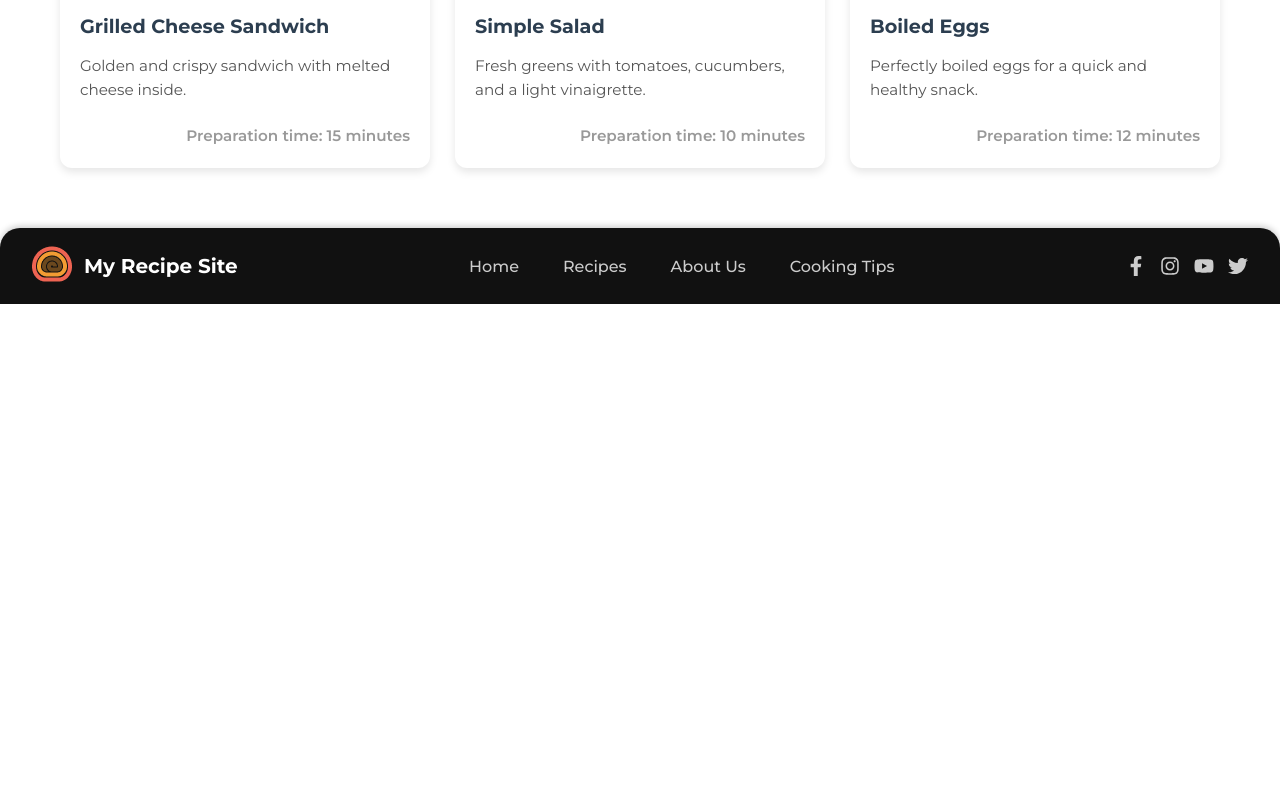
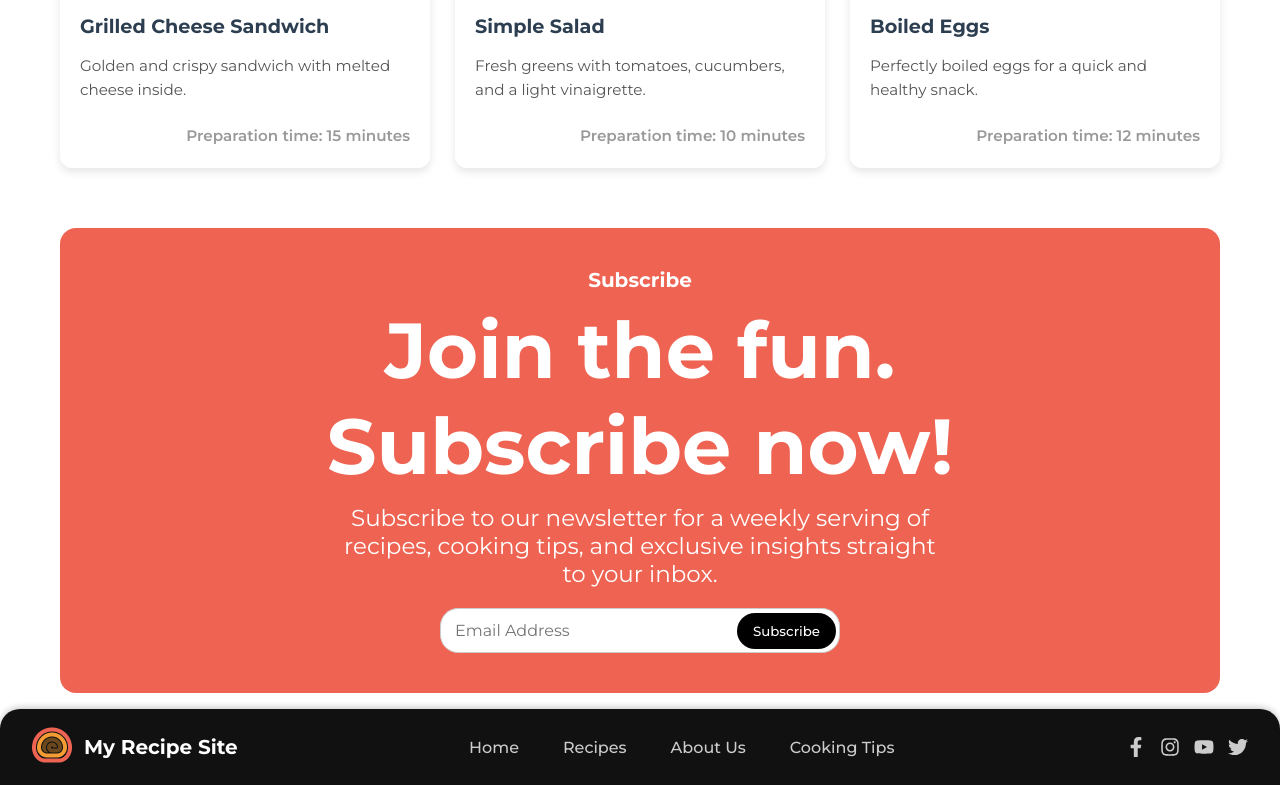
Before and after one commit to Narekharutyunyan020/Recepes, a React (Vite) app: page /tips in a window 1280 px wide. Shown: the part 1291-2076 px from the top of the page. Before the commit the page ends 1595 px from the top, so only its background shows below. Built offline with nearby package versions, Linux system fonts and the light colour scheme.

Commit message:
Feat/about (#19)
* some changes

* added subs component

```diff
--- a/src/components/Footer/Footer.jsx
+++ b/src/components/Footer/Footer.jsx
@@ -1,10 +1,33 @@
-import React from 'react';
+import React, { useEffect, useState } from 'react'
 import { Link } from 'react-router-dom';
 import { FaFacebookF, FaInstagram, FaYoutube, FaTwitter } from 'react-icons/fa';
 import s from './Footer.module.scss';
 
 const Footer = () => {
-  return (
+  const [modal, setModal] = useState(false)
+
+  useEffect(() => {
+    if (modal) {
+      setTimeout(() => { setModal(false) }, 3000)
+    }
+  }, [modal])
+  return (<>
+    <div className="container">
+      <div className={s.subscribe}>
+        <h3>Subscribe</h3>
+        <h2>Join the fun. <br /> Subscribe now!</h2>
+        <p>
+          Subscribe to our newsletter for a weekly serving of recipes, cooking tips,
+          and exclusive insights straight to your inbox.
+        </p>
+
+        <div className={s.inputWrapper}>
+          <input type="email" placeholder="Email Address" />
+          <button onClick={() => setModal(true)}>Subscribe</button>
+        </div>
+      </div>
+    </div>
+    <div className={`${s.modal} ${modal ? s.active : ""}`}>Thank you for subscribing!</div>
     <footer className={s.footer}>
       <div className={s.leftSection}>
         <div className={s.logo}>
@@ -27,6 +50,7 @@ const Footer = () => {
         <FaTwitter className={s.icon} />
       </div>
     </footer>
+  </>
   );
 };
 
--- a/src/components/Footer/Footer.module.scss
+++ b/src/components/Footer/Footer.module.scss
@@ -60,6 +60,92 @@
     }
   }
 }
+
+.modal {
+  position: fixed;
+  z-index: 10;
+  right: -500px;
+  top: 20px;
+  color: #fff;
+  display: flex;
+  align-items: center;
+  justify-content: center;
+  padding: 10px;
+  border-radius: 5px;
+  font-family: Montserrat;
+  background-color: #ee6352;
+  transition: right 0.3s, opacity 0.6s;
+  opacity: 0;
+
+  &.active {
+    right: 20px;
+    opacity: 1;
+  }
+}
+
+.subscribe {
+  background-image: url("/BG.png");
+  background-size: cover;
+  background-position: center;
+  padding: 40px;
+  border-radius: 16px;
+  color: white;
+  text-align: center;
+  align-items: center;
+  margin-bottom: 16px;
+
+  h3 {
+    font-size: 20px;
+    margin-bottom: 8px;
+  }
+
+  h2 {
+    font-size: 78px;
+    margin: 10px 0;
+  }
+
+  p {
+    font-size: 23px;
+    max-width: 600px;
+    margin: 0 auto 20px auto;
+  }
+
+  .inputWrapper {
+    position: relative;
+    width: 100%;
+    max-width: 400px;
+    margin: 0 auto;
+
+    input {
+      width: 100%;
+      padding: 12px 110px 12px 14px; // տեղ թողնում ենք կոճակի համար աջում
+      border: 1px solid #ccc;
+      border-radius: 18px;
+      font-size: 16px;
+    }
+
+    button {
+      position: absolute;
+      right: 4px;
+      top: 50%;
+      transform: translateY(-50%);
+      background-color: #000;
+      color: white;
+      padding: 10px 16px;
+      border: none;
+      border-radius: 18px;
+      cursor: pointer;
+      font-weight: 500;
+      transition: 0.3s;
+
+      &:hover {
+        background-color: #222;
+      }
+    }
+  }
+}
+
+
 @media screen and (max-width: 800px) {
   .footer {
     flex-direction: column;
@@ -91,7 +177,7 @@
 
   .leftSection {
     flex-direction: column;
-  align-items: center;
+    align-items: center;
     gap: 8px;
   }
 
--- a/src/components/Header/Header.module.scss
+++ b/src/components/Header/Header.module.scss
@@ -43,6 +43,7 @@
   padding: 8px 12px;
   border-radius: 6px;
   transition: 0.2s ease;
+
   &.active::after {
     width: 100%;
   }
@@ -163,6 +164,7 @@
   text-decoration: none;
   font-size: 18px;
   transition: 0.2s ease;
+
   &.active {
     color: #e67e22;
   }
@@ -183,6 +185,7 @@
 
 
 @media (max-width: 1000px) {
+
   .nav,
   .rightSection {
     display: none;
--- a/src/pages/AboutUs/AboutUs.jsx
+++ b/src/pages/AboutUs/AboutUs.jsx
@@ -28,10 +28,10 @@ const AboutUs = () => {
           <img src="/about/e637b4d0d93b838c110e630a7879786b359769e0.jpg" alt="" />
           <div>
             <span>Follow me</span>
+            <a href="insta.com"></a>
             <a href=""></a>
             <a href=""></a>
-            <a href=""></a>
-            </div>
+          </div>
         </div>
         <div className={s.text}>
           <p className={s.desc}>Born and raised in the vibrant culinary landscape of Italy, my journey with food began in the heart of my family's kitchen. Surrounded by the aroma of fresh herbs, the sizzle of pans, and the laughter of loved ones, I developed a deep appreciation for the art of cooking. My culinary education took me from the historic streets of Rome to the bustling markets of Florence, where I honed my skills and cultivated a love for the simplicity and authenticity of Italian cuisine.</p>
--- a/src/pages/Home/Home.jsx
+++ b/src/pages/Home/Home.jsx
@@ -1,6 +1,5 @@
 import React, { useEffect, useState } from 'react'
 import s from "./Home.module.scss"
-import { Rating } from 'react-simple-star-rating'
 import { getRecipes } from '../../services/recipes'
 import RecipesCard from '../../components/RecipeCard/RecipesCard'
 import RecipeSlider from '../../components/RecipeSlider/RecipeSlider'
@@ -22,7 +21,7 @@ const Home = () => {
       <div className='container'>
         <div className={s.subscribes}>
           <div className={s.blur}>
-            <h1>Join the fun. <br /> Subscribe now!</h1>
+            <h2>Join the fun. <br /> Subscribe now!</h2>
             <p>
               Subscribe to our newsletter for a weekly serving of recipes, cooking tips,
               and exclusive insights straight to your inbox.
@@ -122,21 +121,7 @@ const Home = () => {
           </div>
         </div>
       </div>
-      <div className="container">
-        <div className={s.subscribe}>
-          <h3>Subscribe</h3>
-          <h1>Join the fun. <br /> Subscribe now!</h1>
-          <p>
-            Subscribe to our newsletter for a weekly serving of recipes, cooking tips,
-            and exclusive insights straight to your inbox.
-          </p>
 
-          <div className={s.inputWrapper}>
-            <input type="email" placeholder="Email Address" />
-            <button type="submit">Subscribe</button>
-          </div>
-        </div>
-      </div>
     </div>
   )
 }
--- a/src/pages/Home/Home.module.scss
+++ b/src/pages/Home/Home.module.scss
@@ -12,6 +12,7 @@
     padding-top: 20px;
     padding-bottom: 20px;
     border-radius: 12px;
+
     img {
         height: 100%;
         width: 100%;
@@ -20,7 +21,7 @@
     }
 }
 
-.grid > div {
+.grid>div {
     border-radius: 12px;
     box-shadow: 0 4px 12px rgba(0, 0, 0, 0.1);
     overflow: hidden;
@@ -59,9 +60,11 @@
     align-items: center;
     justify-content: center;
 }
+
 .grid1 {
     padding: 20px;
 }
+
 .grid1 h2 {
     font-size: 24px;
     margin-bottom: 8px;
@@ -90,67 +93,6 @@
     background-color: #004d40;
 }
 
-.subscribe {
-    background-image: url("/BG.png");
-    background-size: cover;
-    background-position: center;
-    padding: 40px;
-    border-radius: 16px;
-    color: white;
-    text-align: center;
-    align-items: center;
-    margin-bottom: 16px;
-
-    h3 {
-        font-size: 20px;
-        margin-bottom: 8px;
-    }
-
-    h1 {
-        font-size: 78px;
-        margin: 10px 0;
-    }
-
-    p {
-        font-size: 23px;
-        max-width: 600px;
-        margin: 0 auto 20px auto;
-    }
-
-    .inputWrapper {
-        position: relative;
-        width: 100%;
-        max-width: 400px;
-        margin: 0 auto;
-
-        input {
-            width: 100%;
-            padding: 12px 110px 12px 14px; // տեղ թողնում ենք կոճակի համար աջում
-            border: 1px solid #ccc;
-            border-radius: 18px;
-            font-size: 16px;
-        }
-
-        button {
-            position: absolute;
-            right: 4px;
-            top: 50%;
-            transform: translateY(-50%);
-            background-color: #000;
-            color: white;
-            padding: 10px 16px;
-            border: none;
-            border-radius: 18px;
-            cursor: pointer;
-            font-weight: 500;
-            transition: 0.3s;
-
-            &:hover {
-                background-color: #222;
-            }
-        }
-    }
-}
 
 .subscribes {
     background-image: url("/BGtop.png");
@@ -161,6 +103,7 @@
     text-align: center;
     margin-bottom: 16px;
     overflow: hidden;
+
     .blur {
         padding: 40px;
         width: 100%;
@@ -168,12 +111,13 @@
         background-color: #3333334a;
         backdrop-filter: blur(2px);
     }
+
     h3 {
         font-size: 20px;
         margin-bottom: 8px;
     }
 
-    h1 {
+    h2 {
         font-size: 78px;
         margin: 10px 0;
         color: white;
@@ -340,7 +284,7 @@
         margin-bottom: 8px;
     }
 
-    h1 {
+    h2 {
         font-size: 58px;
         margin: 10px 0;
     }
@@ -390,7 +334,7 @@
             margin-bottom: 8px;
         }
 
-        h1 {
+        h2 {
             font-size: 48px;
             margin: 10px 0;
         }
@@ -412,7 +356,7 @@
             margin-bottom: 8px;
         }
 
-        h1 {
+        h2 {
             font-size: 48px;
             margin: 10px 0;
         }
```
